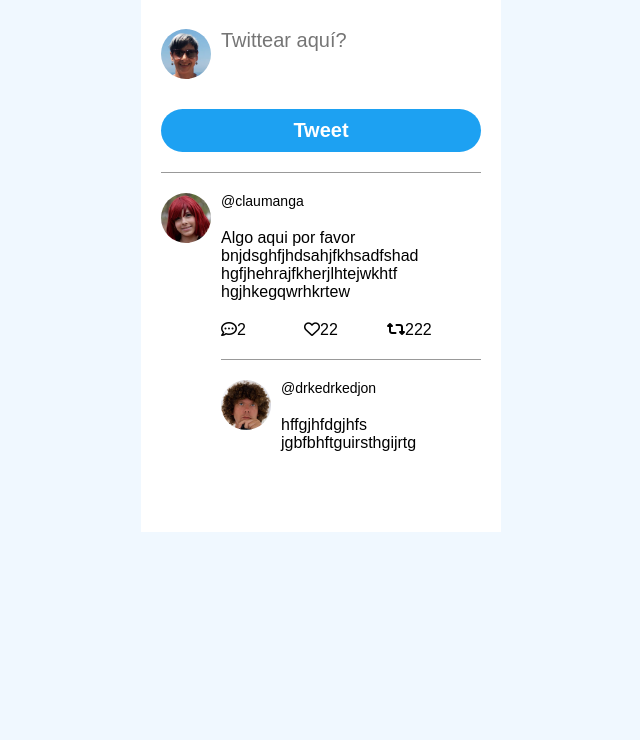
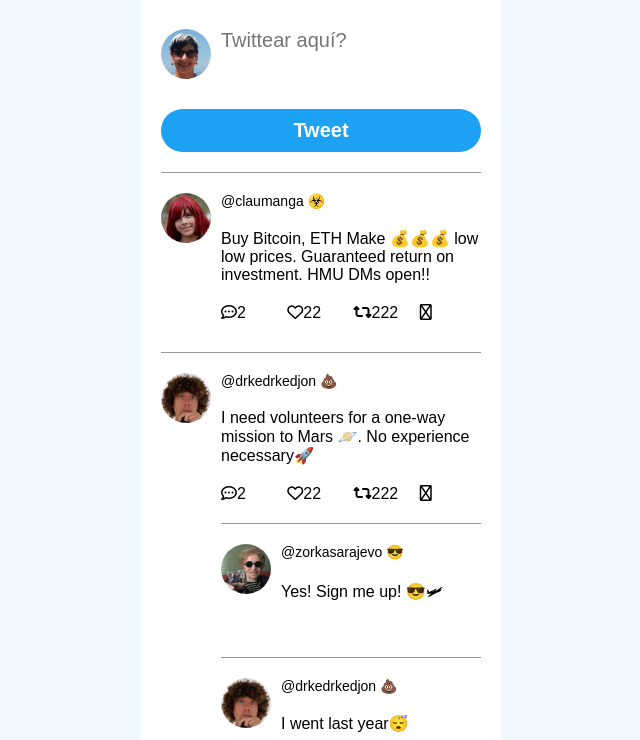
Before and after one commit to catharygr/twimba-twittter-clone, a plain HTML site: page index.html in a window 1280 px wide. Shown: the part 60-800 px from the top of the page, without its empty margins (319-959 px from the left). Drawn offline with Linux system fonts and the light colour scheme.

Commit message:
Función generar html terminada

```diff
--- a/index.html
+++ b/index.html
@@ -21,28 +21,7 @@
     </section>
     <main id="tweet-feed">
 
-      <section class="tweet">
-        <img class="avatar" src="/image/clau.jpg" alt="Avatar">
-        <div class="tweet-contenido">
-          <p class="tweet-usuario">@claumanga</p>
-          <p>Algo aqui por favor bnjdsghfjhdsahjfkhsadfshad hgfjhehrajfkherjlhtejwkhtf hgjhkegqwrhkrtew</p>
-          <div class="tweet-interacciones">
-            <span class="tweet-interaccion" ><i class="fa-regular fa-comment-dots"></i>2</span>
-            <span class="tweet-interaccion" ><i class="fa-regular fa-heart"></i>22</span>
-            <span class="tweet-interaccion" ><i class="fa-solid fa-retweet"></i>222</span>
-          </div>
-          <div class="tweet-reply">
-            <div class="tweet">
-              <img src="/image/sasa.jpg" alt="avatar" class="avatar">
-              <div class="tweet-contenido">
-                <p class="tweet-usuario">@drkedrkedjon</p>
-                <p>hffgjhfdgjhfs jgbfbhftguirsthgijrtg</p>
 
-              </div>
-            </div>
-          </div>
-        </div>
-      </section>
     </main>
 
   </div>
--- a/script/data.js
+++ b/script/data.js
@@ -1,7 +1,7 @@
 export const tweetsData = [
   {
-      handle: `@claumanga 💎`,
-      profilePic: `images/clau.jpg`,
+      handle: `@claumanga ☣️`,
+      profilePic: `image/clau.jpg`,
       likes: 27,
       retweets: 10,
       tweetText: `Buy Bitcoin, ETH Make 💰💰💰 low low prices.
@@ -12,20 +12,20 @@ export const tweetsData = [
       uuid: '4b161eee-c0f5-4545-9c4b-8562944223ee',
   },
   {
-      handle: `@drkedrkedjon ✅`,
-      profilePic: `images/sasa.jpg`,
+      handle: `@drkedrkedjon 💩`,
+      profilePic: `image/sasa.jpg`,
       likes: 6500,
       retweets: 234,
       tweetText: `I need volunteers for a one-way mission to Mars 🪐. No experience necessary🚀`,
       replies: [
                 {
-              handle: `@zorkasajajevo ✅`,
-              profilePic: `images/zorka.jpg`,
+              handle: `@zorkasarajevo 😎`,
+              profilePic: `image/zorka.jpg`,
               tweetText: `Yes! Sign me up! 😎🛩`,
           },
                 {
-              handle: `@drkedrkedjon ✅`,
-              profilePic: `images/sasa.jpg`,
+              handle: `@drkedrkedjon 💩`,
+              profilePic: `image/sasa.jpg`,
               tweetText: `I went last year😴`,
           },
       ],
@@ -34,20 +34,20 @@ export const tweetsData = [
       uuid: '3c23454ee-c0f5-9g9g-9c4b-77835tgs2',
   },
       {
-      handle: `@zorkasarajevo`,
-      profilePic: `images/zorka.jpg`,
+      handle: `@zorkasarajevo 😎`,
+      profilePic: `image/zorka.jpg`,
       likes: 10,
       retweets: 3,
       tweetText: `Are you a coder if you only know HTML?`,
       replies: [
           {
               handle: `@claumanga ☣️`,
-              profilePic: `images/clau.jpg`,
+              profilePic: `image/clau.jpg`,
               tweetText: `No. Obviosuly not. Go get a job in McDonald's.`,
           },
           {
-              handle: `@drkedrkedjon`,
-              profilePic: `images/sasa.jpg`,
+              handle: `@drkedrkedjon 💩`,
+              profilePic: `image/sasa.jpg`,
               tweetText: `You are wonderful just as you are! ❤️`,
           },
       ],
--- a/script/index.js
+++ b/script/index.js
@@ -3,4 +3,50 @@ import {saveLocalStorage, readLocalStorage, getData} from "./utils.js"
 
 
 const twimbaFeed =  getData(tweetsData)
-console.log(twimbaFeed)
+
+
+function generarHtml() {
+  let html = ''
+  twimbaFeed.forEach(tweet => {
+    let replyHtml = ''
+
+    if(tweet.replies.length > 0) {
+      tweet.replies.forEach(reply => {
+        replyHtml += `
+        <div class="tweet-reply">
+        <div class="tweet">
+          <img src="${reply.profilePic}" alt="avatar" class="avatar">
+          <div class="tweet-contenido">
+            <p class="tweet-usuario">${reply.handle}</p>
+            <p>${reply.tweetText}</p>
+          </div>
+        </div>
+      </div>
+        `
+      })
+    }
+    html += `
+    <section class="tweet">
+    <img class="avatar" src="${tweet.profilePic}" alt="Avatar">
+    <div class="tweet-contenido">
+      <p class="tweet-usuario">${tweet.handle}</p>
+      <p>${tweet.tweetText}</p>
+      <div class="tweet-interacciones">
+        <span class="tweet-interaccion" ><i class="fa-regular fa-comment-dots"></i>2</span>
+        <span class="tweet-interaccion" ><i class="fa-regular fa-heart"></i>22</span>
+        <span class="tweet-interaccion" ><i class="fa-solid fa-retweet"></i>222</span>
+        <span class="tweet-interaccion" ><i class="fa-regular fa-reply"></i></span>
+      </div>
+      ${replyHtml}
+    </div>
+  </section>
+    `
+  });
+  return html
+}
+
+function renderHTML() {
+  document.querySelector('#tweet-feed').innerHTML = generarHtml()
+}
+
+renderHTML()
--- a/style.css
+++ b/style.css
@@ -98,7 +98,7 @@ main {
 }
 
 .tweet-interaccion {
-  width: 30%;
+  width: 25%;
 }
 
 .tweet-usuario {
```
